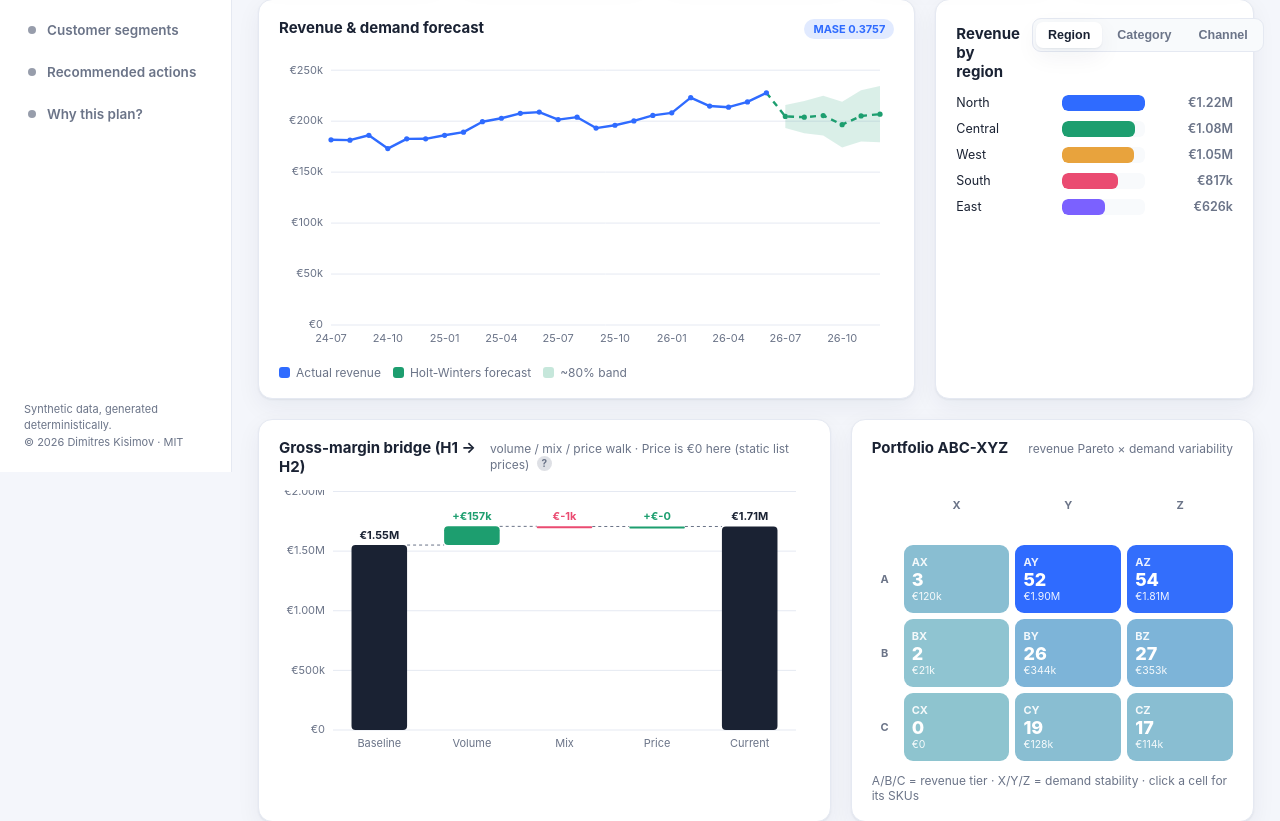
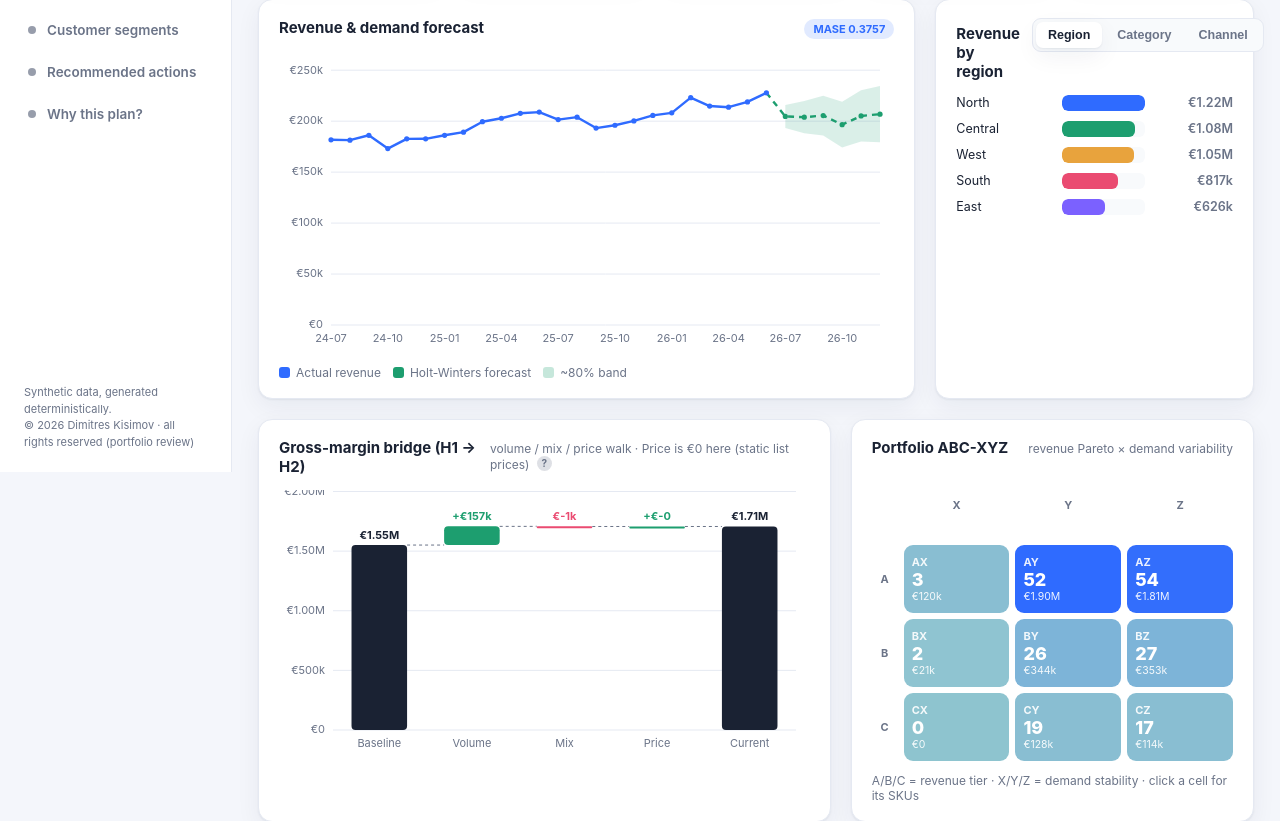
Before and after one commit to Dimitres-Kisimov/distributor-intelligence-platform, a Flask app: page / in a window 1280 px wide. Shown: the part 328-1149 px from the top of the page. Run offline with Flask 3, Linux system fonts and the light colour scheme.

Commit message:
license: stale MIT label in dashboard footer (caught in screenshot review)

```diff
--- a/templates/dashboard.html
+++ b/templates/dashboard.html
@@ -31,7 +31,7 @@
     <div class="nav-spacer"></div>
     <div class="nav-foot">
       {% if source and not source.synthetic %}Your data: {{ source.filename }} ({{ source.n_skus }} SKUs).{% else %}Synthetic data, generated deterministically.{% endif %}<br />
-      &copy; 2026 Dimitres Kisimov &middot; MIT
+      &copy; 2026 Dimitres Kisimov &middot; all rights reserved (portfolio review)
     </div>
   </aside>
 
```
